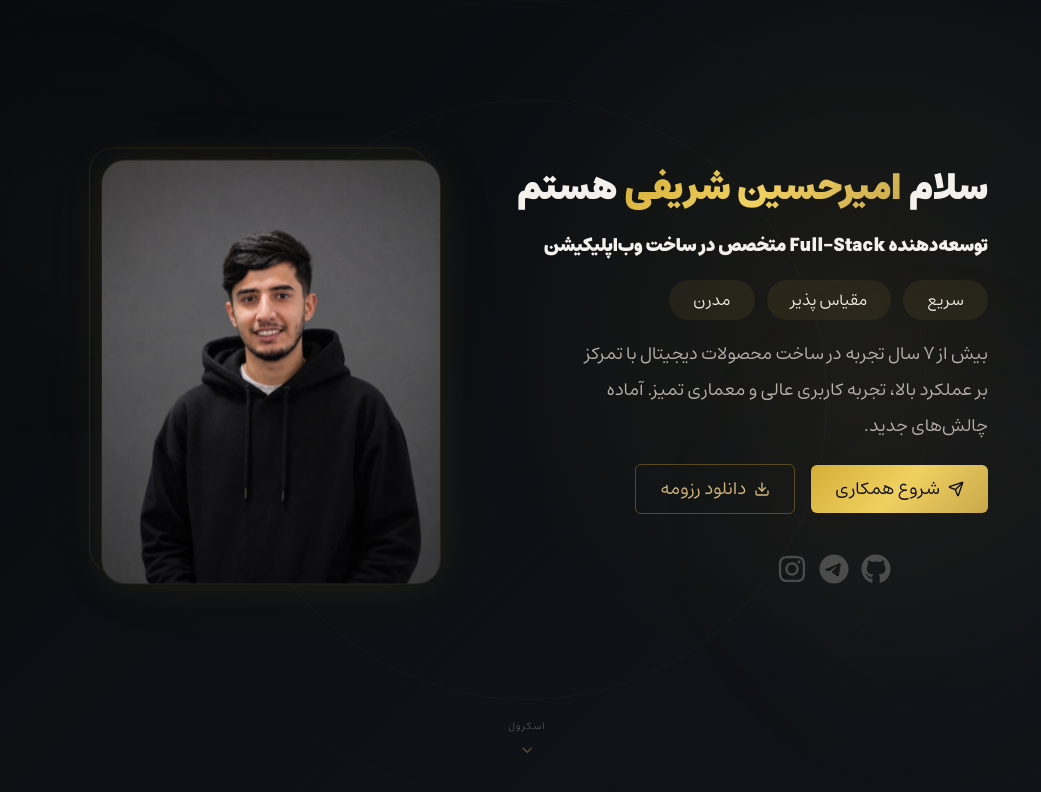
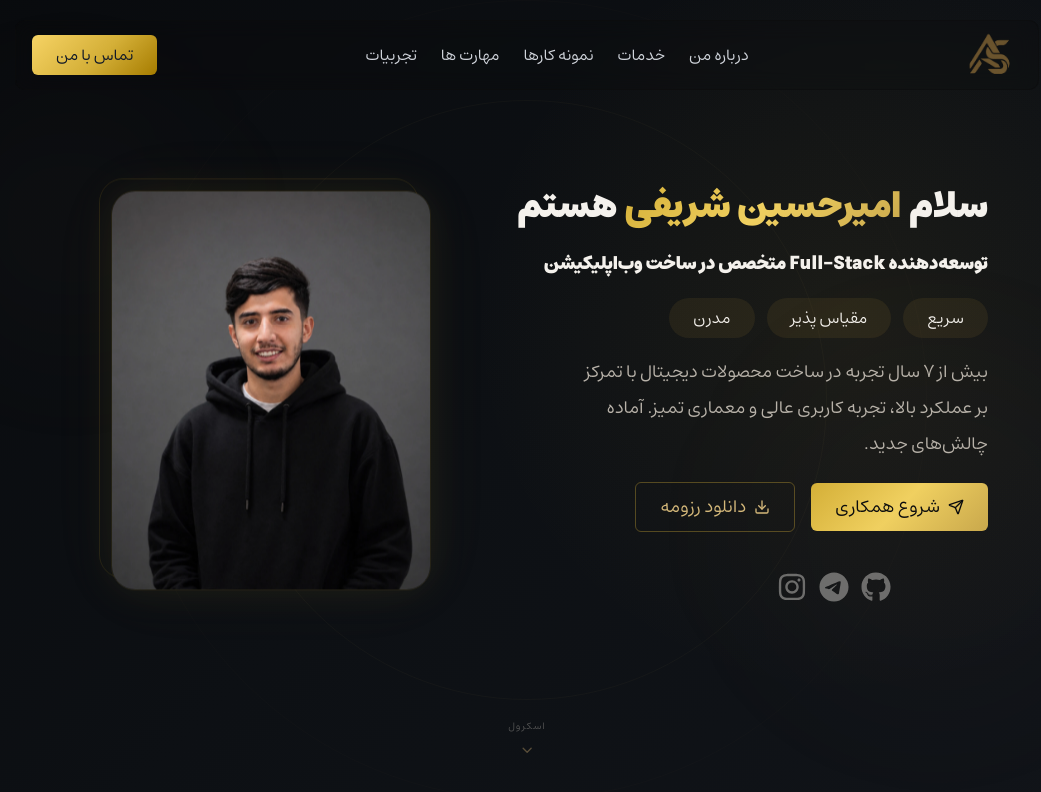
Before and after one commit to ahsharifi/ahsharifidev-site, a React (Vite) app: page / in a window 1280 px wide. Shown: the top 792 px of the page, without its empty margins (113-1154 px from the left). Built offline with nearby package versions, Linux system fonts and the light colour scheme.

Commit message:
feature(header): create blur header menu

```diff
--- a/src/App.css
+++ b/src/App.css
@@ -5,11 +5,61 @@
 }
 
 /* ==================================================
+  Header
+===================================================*/
+
+header {
+  position: fixed;
+  top: 20px;
+  left: 50%;
+  transform: translateX(-50%);
+  width: 80%;
+  height: 70px;
+  backdrop-filter: blur(10px);
+  z-index: 9999;
+}
+
+header ul li {
+  padding-block: 8px;
+  position: relative;
+}
+
+header ul li::before {
+  content: "";
+  display: block;
+  position: absolute;
+  bottom: 0;
+  width: 0%;
+  height: 2px;
+  background-color: var(--color-gold-300);
+  transition: all 0.2s ease;
+}
+
+header ul li:hover {
+  color: var(--color-gold-300);
+  transition: all 0.2s ease;
+}
+
+header ul li:hover::before {
+  width: 100%;
+  transition: all 0.2s ease;
+}
+
+header button {
+  background: linear-gradient(135deg, #f6d365 0%, #d4af37 55%, #a67c00 100%);
+  transition: all 0.2s ease;
+}
+
+header button:hover {
+  box-shadow: 0 0 8px var(--color-gold-700);
+}
+
+/* ==================================================
   Hero
 ===================================================*/
 
 .hero {
-  padding: 160px 0 40px;
+  padding: 180px 0 40px;
 }
 
 .hero .container {
@@ -46,7 +96,7 @@
 }
 
 .hero .right .socials a svg {
-  opacity: 0.3;
+  opacity: 0.5;
   transition: all 0.2s ease;
 }
 
@@ -56,7 +106,7 @@
 }
 
 .hero .image-box {
-  width: 340px;
+  width: 320px;
   aspect-ratio: 4/5;
 }
 
--- a/src/App.tsx
+++ b/src/App.tsx
@@ -1,9 +1,11 @@
 import "./App.css";
+import Header from "./components/Header";
 import Hero from "./components/Hero";
 
 function App() {
   return (
     <>
+      <Header />
       <Hero />
     </>
   );
--- a/src/components/Header.tsx
+++ b/src/components/Header.tsx
@@ -1,7 +1,31 @@
+import logo from "../assets/images/ahsharifi-logo.png";
+
 function Header() {
   return (
-    <header>
-      <p>salam</p>
+    <header className="bg-dark-700/20 flex flex-row items-center justify-between px-4 py-2 rounded-md border border-dark-700/50">
+      <a href="#home">
+        <img src={logo} alt="امیرحسین شریفی" width={65} />
+      </a>
+      <ul className="flex flex-row items-center gap-6 p-0 text-gray-300">
+        <li>
+          <a href="#about">درباره من</a>
+        </li>
+        <li>
+          <a href="#services">خدمات</a>
+        </li>
+        <li>
+          <a href="#portfolio">نمونه کارها</a>
+        </li>
+        <li>
+          <a href="#skills">مهارت ها</a>
+        </li>
+        <li>
+          <a href="#experience">تجربیات</a>
+        </li>
+      </ul>
+      <button className="text-gray-900 py-2 px-6 rounded-sm cursor-pointer">
+        تماس با من
+      </button>
     </header>
   );
 }
--- a/src/components/Hero.tsx
+++ b/src/components/Hero.tsx
@@ -8,8 +8,8 @@ function Hero() {
       <div className="z-1">
         <div className="absolute top-20 left-10 w-72 h-72 bg-gold-400/[0.02] rounded-full blur-3xl"></div>
         <div className="absolute bottom-20 right-10 w-96 h-96 bg-gold-400/[0.02] rounded-full blur-3xl"></div>
-        <div className="absolute top-1/2 left-1/2 -translate-x-1/2 -translate-y-1/2 w-[600px] h-[600px] border border-gold-400/[0.04] rounded-full"></div>
-        <div className="absolute top-1/2 left-1/2 -translate-x-1/2 -translate-y-1/2 w-[800px] h-[800px] border border-gold-400/[0.02] rounded-full"></div>
+        <div className="absolute top-1/2 left-1/2 -translate-x-1/2 -translate-y-1/2 w-150 h-150 border border-gold-400/[0.04] rounded-full"></div>
+        <div className="absolute top-1/2 left-1/2 -translate-x-1/2 -translate-y-1/2 w-200 h-200 border border-gold-400/[0.02] rounded-full"></div>
       </div>
       <div className="container relative" style={{ zIndex: 10 }}>
         <div className="right w-4/8 flex flex-col">
```
Also changed, not shown: src/assets/images/ahsharifi-logo.png (added).
